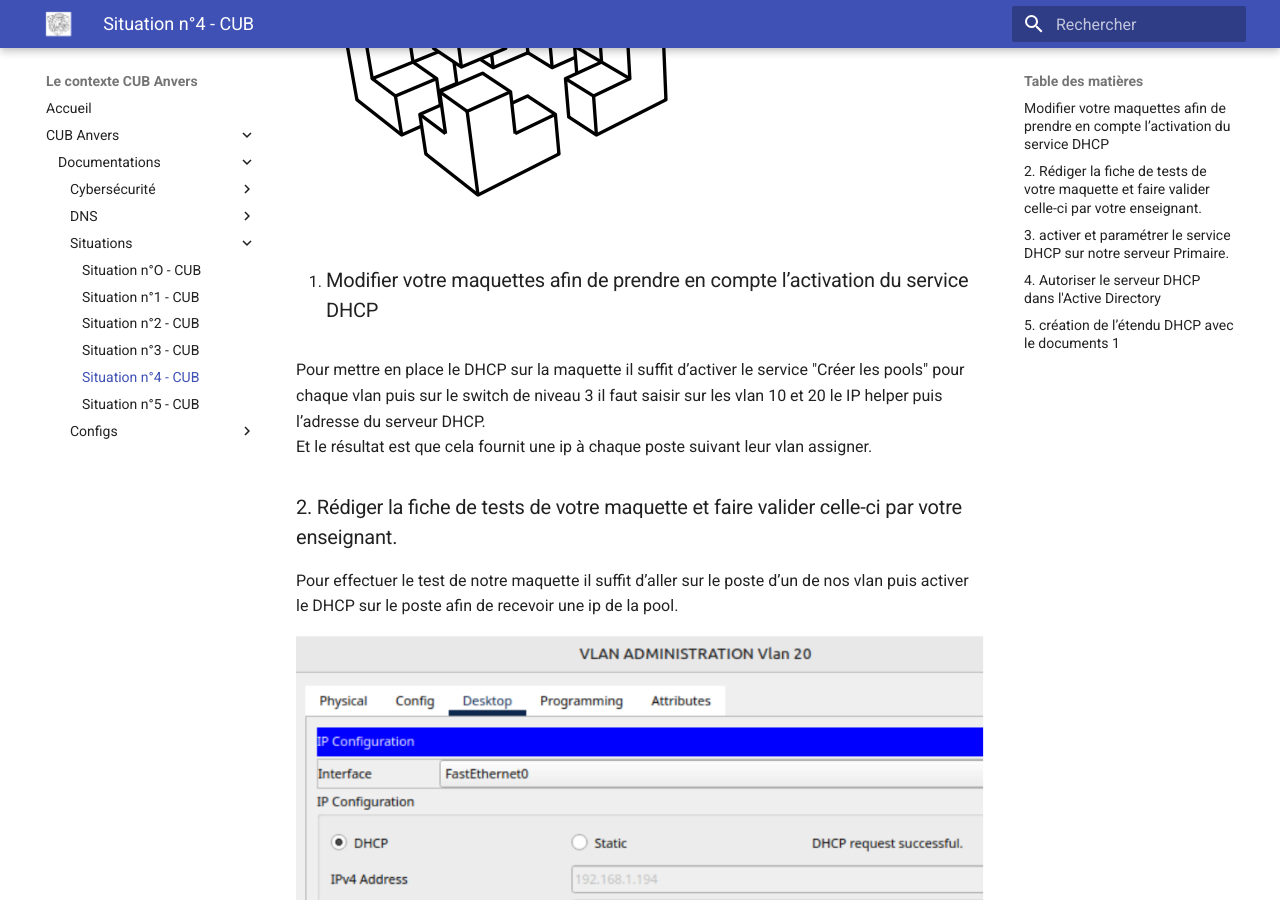
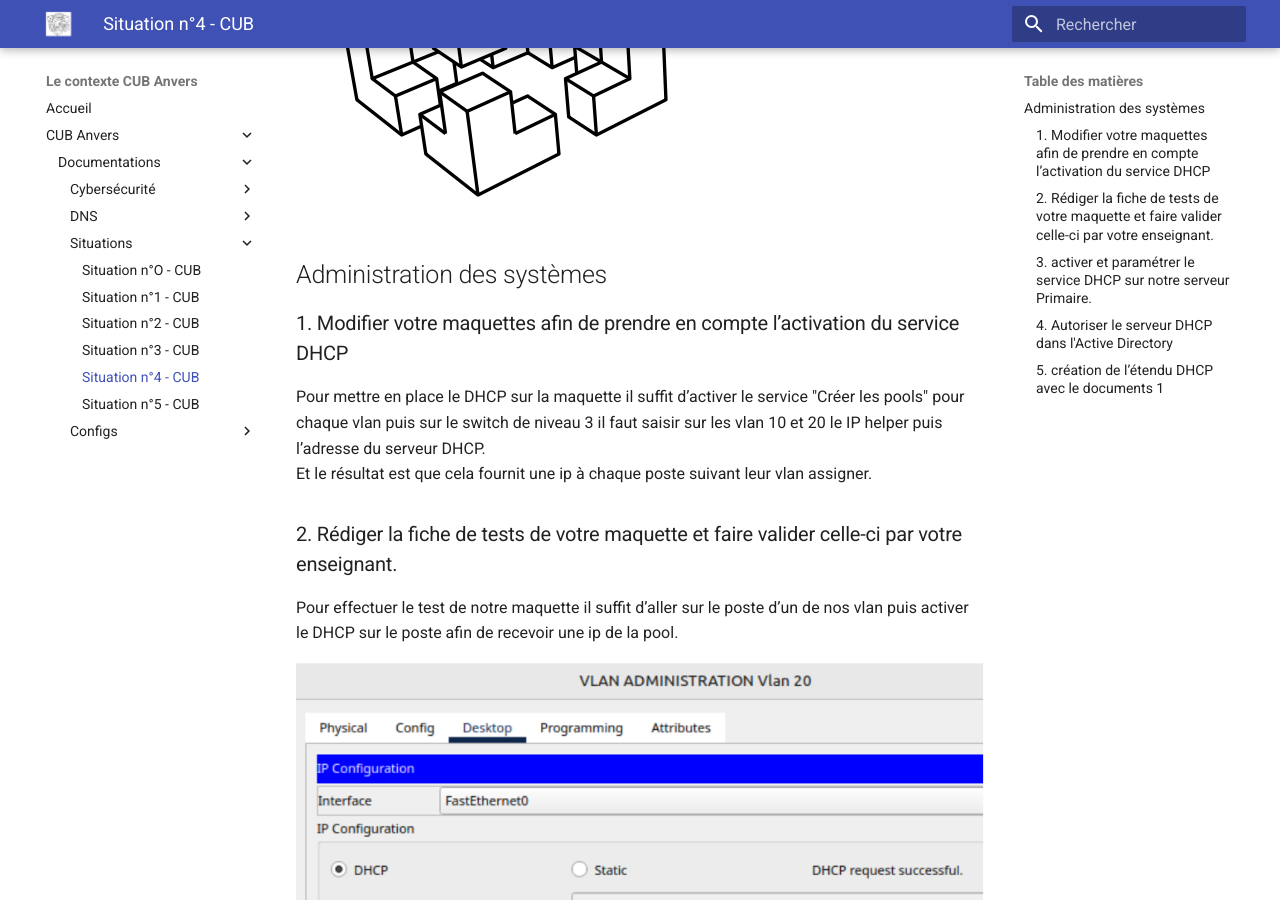
Before and after one commit to Adfiree/Anvers, an MkDocs documentation site: the page built from docs/documentations/Situations/Situation n°4 CUB.md, in a window 1280 px wide and 900 px high, scrolled down 475 px. Built offline with MkDocs 1.6.1 and Material for MkDocs 9.7.7, drawn with Linux system fonts in a browser that asks for light colours.

Commit message:
ajout doc situation 6 cub

```diff
--- a/docs/documentations/Situations/Situation n°4 CUB.md
+++ b/docs/documentations/Situations/Situation n°4 CUB.md
@@ -6,7 +6,9 @@
 ---
 ![Logo CUB](../../media/CUB.png)
 
-1. ### Modifier votre maquettes afin de prendre en compte l’activation du service DHCP
+## Administration des systèmes
+
+### 1. Modifier votre maquettes afin de prendre en compte l’activation du service DHCP
 
 Pour mettre en place le DHCP sur la maquette il suffit d’activer le service "Créer les pools" pour chaque vlan puis sur le switch de niveau 3 il faut saisir sur les vlan 10 et 20 le IP helper puis l’adresse du serveur DHCP.
 Et le résultat est que cela fournit une ip à chaque poste suivant leur vlan assigner.
```
